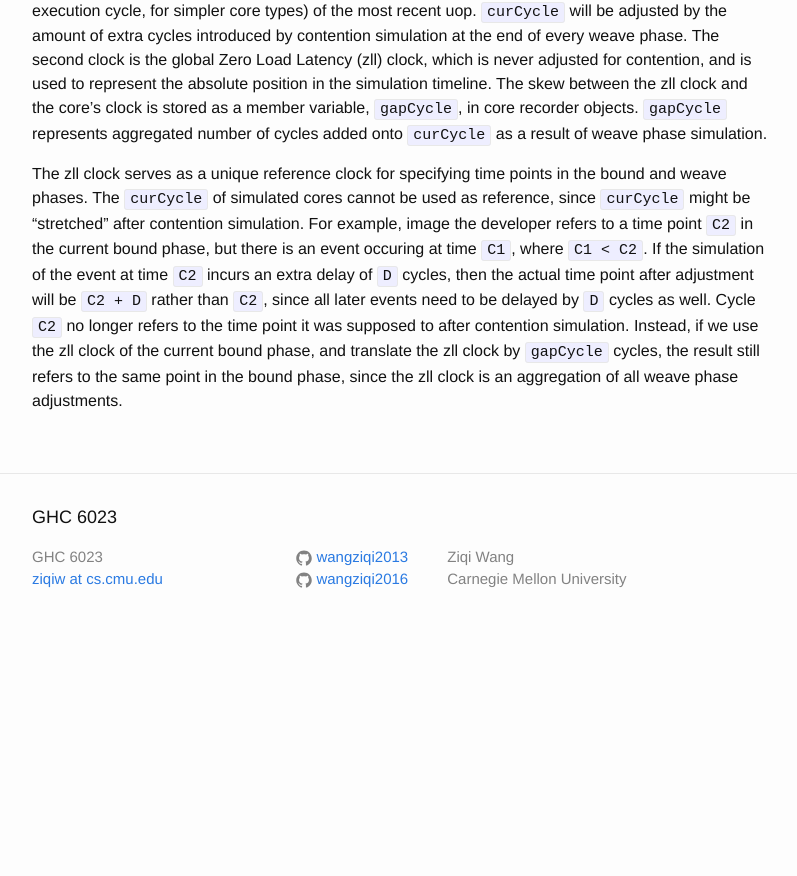
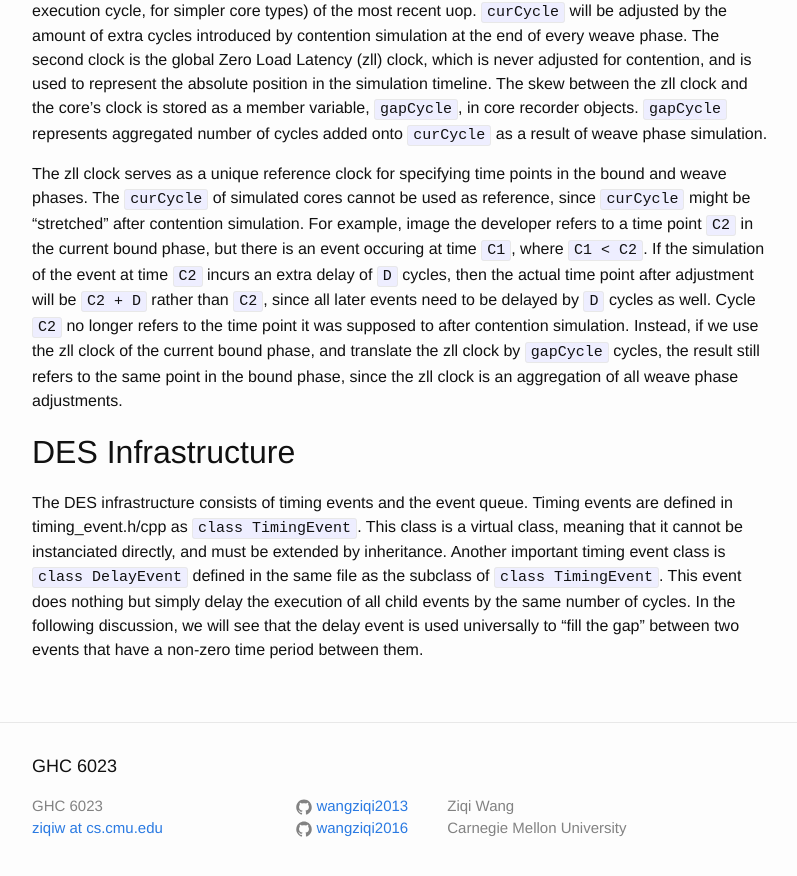
Before and after one commit to wangziqi2013/wangziqi2013.github.io, a Jekyll site: the page built from _posts/2019-01-22-understand-zsim-contention-sim.markdown, in a window 1280 px wide and 900 px high, scrolled down 2477 px. Shown: the top 876 px of the window, without its empty margins (238-1035 px from the left). Built offline with Jekyll 4.4.1, drawn with Linux system fonts in a browser that asks for light colours; before the commit the page ends 3128 px from its top, so only the background shows below that.

Commit message:
Adding timing event

```diff
--- a/_posts/2019-01-22-understand-zsim-contention-sim.markdown
+++ b/_posts/2019-01-22-understand-zsim-contention-sim.markdown
@@ -103,3 +103,12 @@ point after adjustment will be `C2 + D` rather than `C2`, since all later events
 well. Cycle `C2` no longer refers to the time point it was supposed to after contention simulation. Instead, if we use
 the zll clock of the current bound phase, and translate the zll clock by `gapCycle` cycles, the result still refers to the
 same point in the bound phase, since the zll clock is an aggregation of all weave phase adjustments.
+
+## DES Infrastructure
+
+The DES infrastructure consists of timing events and the event queue. Timing events are defined in timing\_event.h/cpp
+as `class TimingEvent`. This class is a virtual class, meaning that it cannot be instanciated directly, and must be extended
+by inheritance. Another important timing event class is `class DelayEvent` defined in the same file as the subclass of
+`class TimingEvent`. This event does nothing but simply delay the execution of all child events by the same number of cycles.
+In the following discussion, we will see that the delay event is used universally to "fill the gap" between two events
+that have a non-zero time period between them.
```
